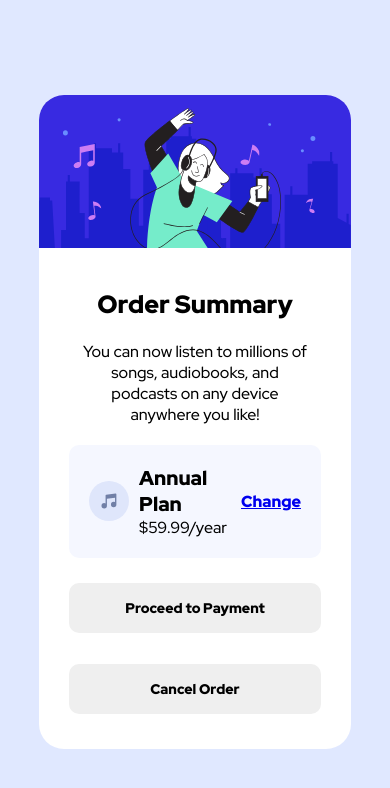
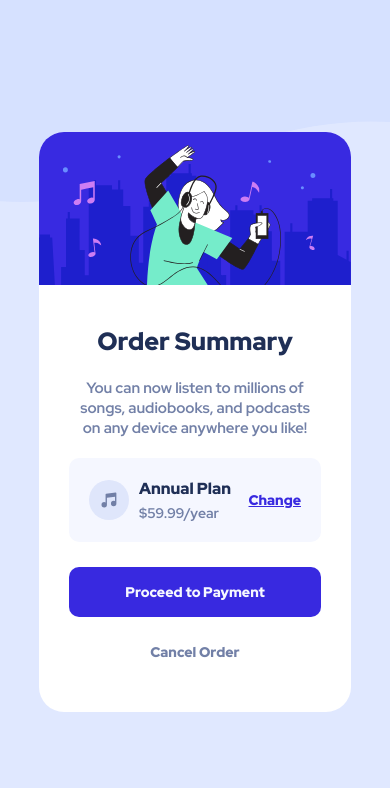
Before and after one commit to Ekojoecovenant/Frontend-Mentor, a plain HTML site: page Newbie/Order Summary Component/index.html in a window 390 px wide. Drawn offline with Linux system fonts and the light colour scheme.

Commit message:
Updated Order Summary Component
Completed the design and structure. Removed unwanted or unused files and folders. Slightly responsive for Mobile and PC devices.

```diff
--- a/Newbie/Order Summary Component/index.html
+++ b/Newbie/Order Summary Component/index.html
@@ -34,8 +34,8 @@
 
       </div>
 
-      <button>Proceed to Payment</button><br>
-      <button>Cancel Order</button>
+      <button class="paybtn">Proceed to Payment</button>
+      <button class="cancelbtn">Cancel Order</button>
 
     </div>
   </div>
--- a/Newbie/Order Summary Component/styles.css
+++ b/Newbie/Order Summary Component/styles.css
@@ -23,6 +23,9 @@ body {
     min-height: 100vh;
     background-color: hsl(225, 100%, 94%);
     font-family: RedHat;
+    background-image: url(./images/pattern-background-desktop.svg);
+    background-repeat: no-repeat;
+    background-size: contain;
 }
 
 .parent {
@@ -57,13 +60,16 @@ h1 {
     font-weight: 900;
     font-size: 25px;
     margin: 10px 0;
+    color: hsl(223, 47%, 23%);
 }
 
 .text {
     text-align: center;
     margin: 10px 10px;
-    font-weight: 500;
-    font-size: 16px;
+    font-weight: 700;
+    font-size: 15px;
+    color: hsl(224, 23%, 55%);
+
 }
 
 .subscribe {
@@ -92,21 +98,30 @@ h1 {
 }
 
 h2 {
-    font-size: 20px;
+    font-size: 16px;
     font-weight: 900;
+    padding-bottom: 5px;
+    color: hsl(223, 47%, 23%);
 }
 
 .price {
-    font-weight: 500;
-
-    font-size: 16px;
+    font-weight: 700;
+    font-size: 14px;
+    color: hsl(224, 23%, 55%);
 }
 
 
 a {
     justify-self: right;
-    /* font-size: 2px; */
+    font-size: 14px;
+    color: hsl(245, 75%, 52%);
 }
+
+a:active {
+    color: hsl(245, 75%, 62%);
+    text-decoration: none;
+}
+
 
 button {
     width: 100%;
@@ -117,4 +132,30 @@ button {
     font-weight: 900;
     font-size: 14px;
     margin: 5px 0;
+    cursor: pointer;
 }
+
+.paybtn {
+    background-color: hsl(245, 75%, 52%);
+    color: hsl(225, 100%, 98%);
+}
+
+.paybtn:active {
+    background-color: hsl(245, 75%, 67%);
+    ;
+}
+
+.cancelbtn {
+    background-color: unset;
+    color: hsl(224, 23%, 55%);
+}
+
+.cancelbtn:active {
+    color: hsl(224, 23%, 25%);
+}
+
+@media (max-width: 720px) {
+    body {
+        background-image: url(./images/pattern-background-mobile.svg);
+    }
+}
```
Also changed, not shown: Newbie/Order Summary Component/design/active-states.jpg (deleted), Newbie/Order Summary Component/design/desktop-design.jpg (deleted), Newbie/Order Summary Component/design/desktop-preview.jpg (deleted), Newbie/Order Summary Component/design/mobile-design.jpg (deleted), 1 other file.
